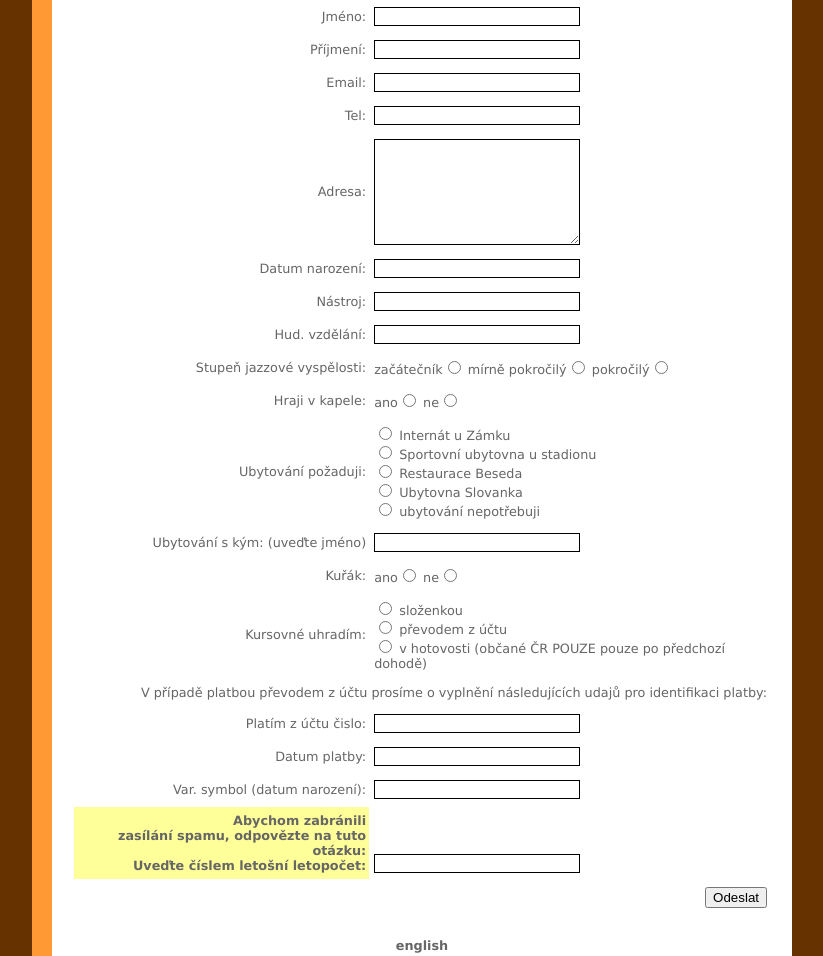
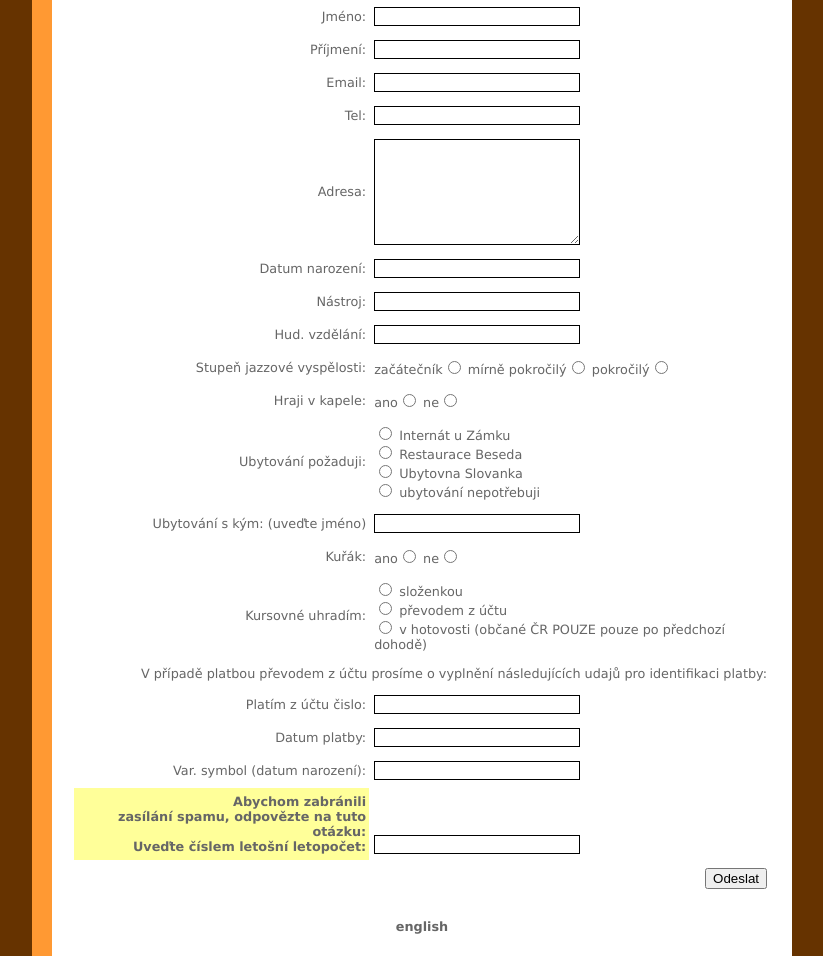
Before and after one commit to petryca/jazz-frydlant, a PHP site: page /czech/form.php in a window 1280 px wide. Shown: the part 413-1369 px from the top of the page, without its empty margins (228-1051 px from the left). Run offline with PHP 8.4, Linux system fonts and the light colour scheme.

Commit message:
update form

```diff
--- a/czech/form.php
+++ b/czech/form.php
@@ -91,7 +91,6 @@ ne<input type="radio" name="band" value="ne" /></td>
 <td class="label">Ubytování požaduji:</td>
 <td>
 <input type="radio" name="hotel" value="Internat-u-Zámku"> Internát u Zámku<br />
-<input type="radio" name="hotel" value="Sportovní-ubytovna"> Sportovní ubytovna u stadionu<br />
 <input type="radio" name="hotel" value="Restaurace-Beseda"> Restaurace Beseda<br />
 <input type="radio" name="hotel" value="Ubytovna-Slovanka"> Ubytovna Slovanka<br />
 <input type="radio" name="hotel" value="Ubytování-nepotřebuji"> ubytování nepotřebuji
```
